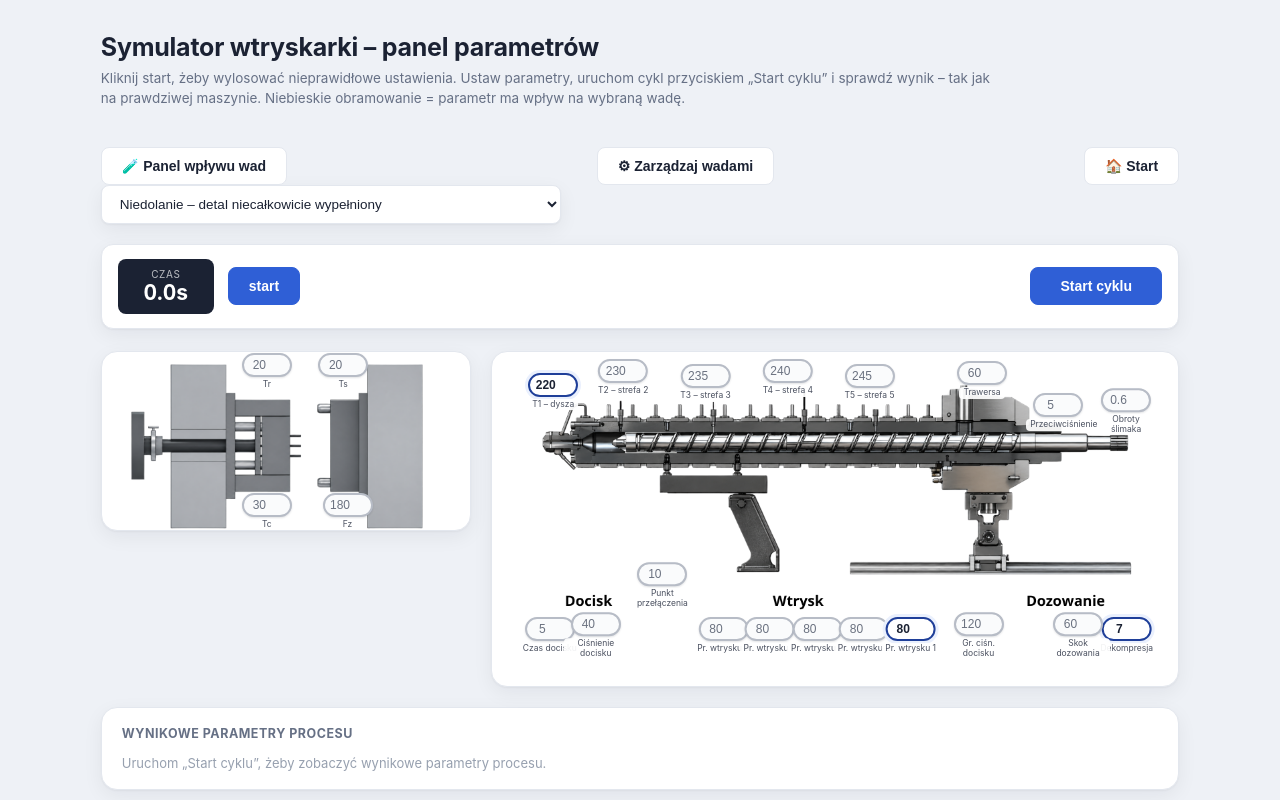
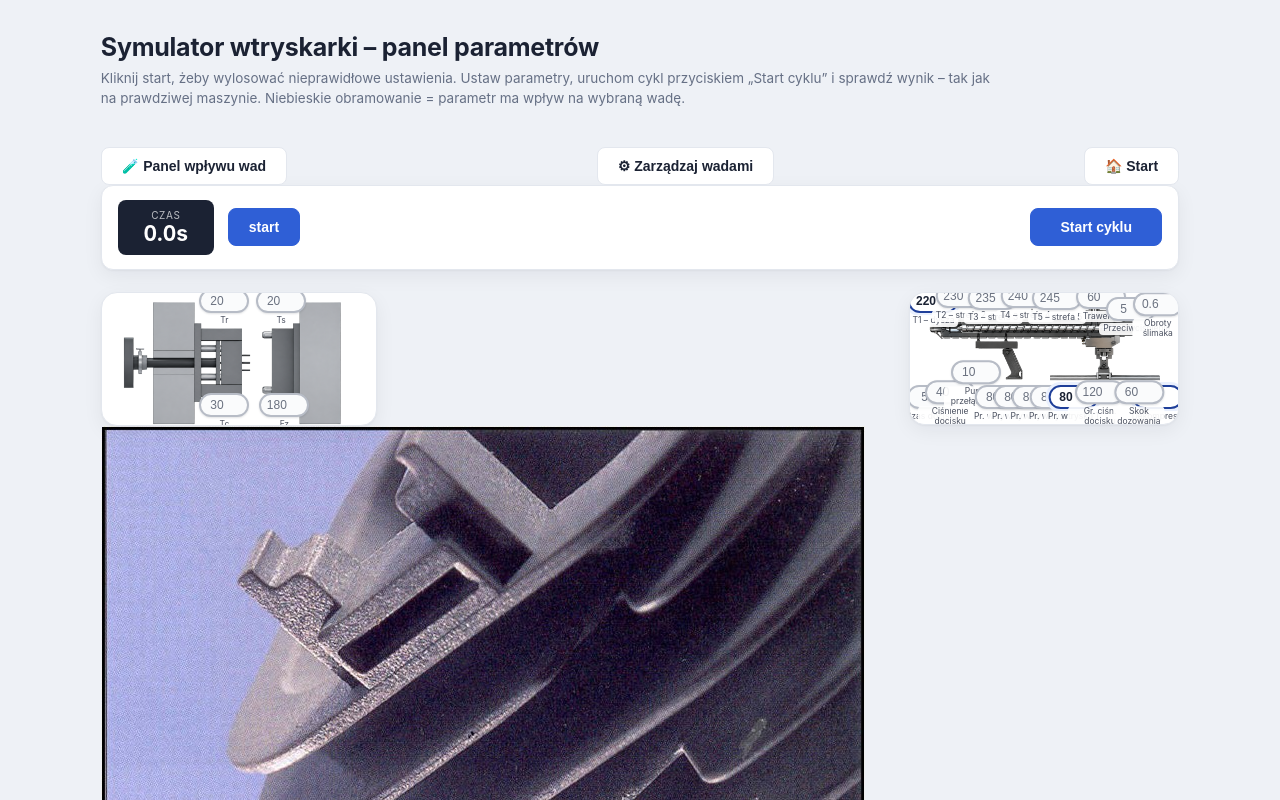
Before and after one commit to frytkens/Symulator-Wtryskarki, a React (Vite) app: page / in a window 1280 px wide. Both pictures are taken after a click on the button "Niedolanie – detal niecałkowicie wypełniony". Shown: the top 800 px of the page. Built offline with nearby package versions, Linux system fonts and the light colour scheme.

Commit message:
Update App.jsx

```diff
--- a/src/App.jsx
+++ b/src/App.jsx
@@ -406,12 +406,6 @@ export default function App() {
         <button className="btn" onClick={() => setView('landing')}>🏠 Start</button>
       </div>
 
-      <select className="wada-select" value={wada} onChange={e => handleWadaChange(e.target.value)}>
-        {Object.entries(defects).map(([id, d]) => (
-          <option key={id} value={id}>{d.label}</option>
-        ))}
-      </select>
-
       <div className="timer-bar">
         <div className="timer-display">
           <span className="timer-label">czas</span>
@@ -440,6 +434,7 @@ export default function App() {
       </div>
 
       <div className="machine-layout">
+        <div className="machine-layout-col">
           <div className={`diagram-wrap diagram-wrap--clamp ${cycling ? 'is-cycling' : ''}`}>
             <img src="/zamykanie.png" alt="Schemat zamykania wtryskarki" />
             {CLAMP_PARAMS.map(p => (
@@ -452,6 +447,12 @@ export default function App() {
                 active={activeIds.has(p.id)}
               />
             ))}
+          </div>
+
+          <div className="defect-photo-card">
+            <img src={`/defects/${wada}.jpg`} alt={defects[wada]?.label || wada} />
+            <span>{defects[wada]?.label}</span>
+          </div>
         </div>
 
         <div className={`diagram-wrap diagram-wrap--injection ${cycling ? 'is-cycling' : ''}`}>
```
Lines whose indentation alone changed are shown as unchanged.
